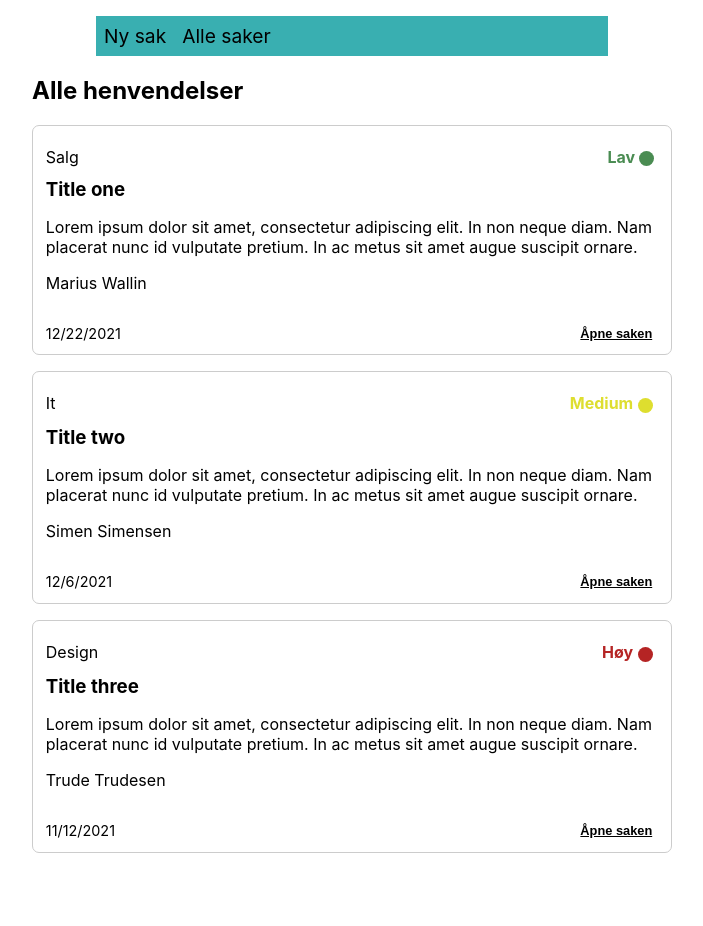
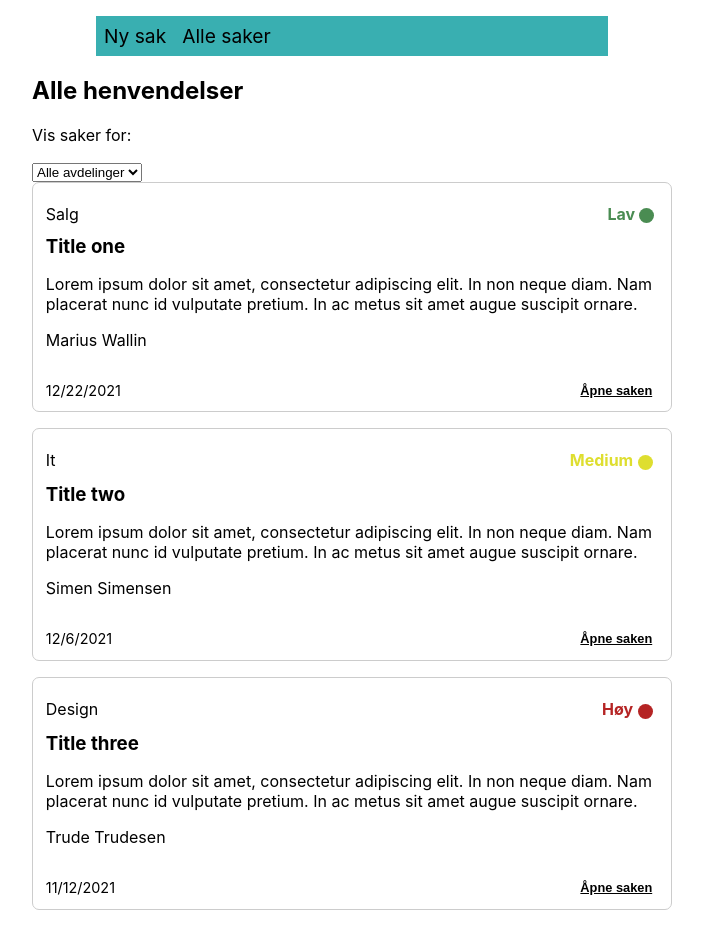
Before and after one commit to toremeek/WebapplikasjonerEksamen2021, a Next.js app in the folder helpdesk/: page /SupportMain in a window 1280 px wide. Shown: the whole page, without its empty margins (288-991 px from the left). Before the commit the page ends 869 px from the top, so only its background shows below. Built offline with nearby package versions, Linux system fonts and the light colour scheme.

Commit message:
med filter på avdeling

```diff
--- a/helpdesk/components/SupportItem.js
+++ b/helpdesk/components/SupportItem.js
@@ -3,6 +3,7 @@ import ServiceModal from './ServiceModal'
 
 /* eslint-disable no-ternary */
 const SupportItem = ({ item }) => {
+  console.log('item', item)
   const [modal, setModal] = useState(false)
 
   const severityHigh = item?.severity === 'high' ? 'Høy' : null
--- a/helpdesk/pages/SupportMain.js
+++ b/helpdesk/pages/SupportMain.js
@@ -1,4 +1,5 @@
 import SupportItem from '@/components/SupportItem'
+import { useState } from 'react'
 import styled from 'styled-components'
 
 const SupportMain = () => {
@@ -37,14 +38,35 @@ const SupportMain = () => {
       createdAt: new Date(2021, 10, 12).toLocaleDateString(),
     },
   ]
+  const [filterData, setFilterData] = useState('')
 
+  const handleInputOnChange = (value) => {
+    setFilterData(value.target.value)
+  }
   return (
     <section className="issues">
       <h2>Alle henvendelser</h2>
+      <div>
+        <p>Vis saker for:</p>
+        <select
+          name="filter"
+          value={data.department}
+          onChange={handleInputOnChange}
+        >
+          <option value="">Alle avdelinger</option>
+          <option value="it">IT</option>
+          <option value="salg">Salg</option>
+          <option value="design">Design</option>
+        </select>
+      </div>
       <ul>
-        {data?.map((issue) => (
-          <SupportItem key={issue.id} item={issue} />
-        ))}
+        {filterData?.length > 0
+          ? data
+              ?.filter((data) => data.department == filterData)
+              .map((filteredData) => (
+                <SupportItem key={filteredData.id} item={filteredData} />
+              ))
+          : data?.map((issue) => <SupportItem key={issue.id} item={issue} />)}
       </ul>
     </section>
   )
```
Also changed, not shown: helpdesk/lib/Validation/index.js (+24 -18 lines).
